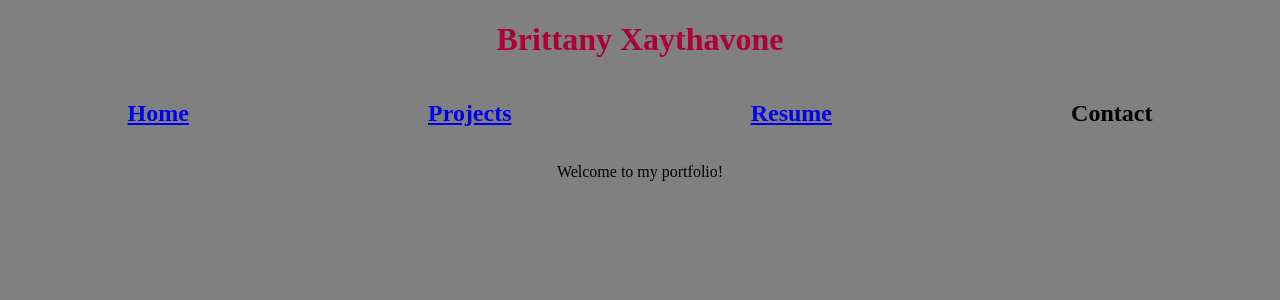
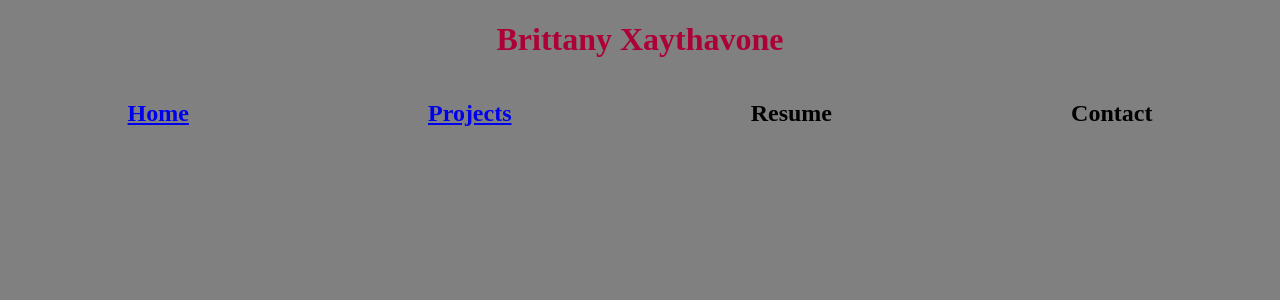
Before and after one commit to britx504/britx504.github.io, a Jekyll site: the page built from index.html, in a window 1280 px wide. Shown: the top 300 px of the page. Built offline with Jekyll 4.4.1, drawn with Linux system fonts in a browser that asks for light colours.

Commit message:
Update index.html

```diff
--- a/index.html
+++ b/index.html
@@ -1,16 +1,3 @@
-<!DOCTYPE html>
-<html>
-  <head>
-    <link rel="stylesheet" href="style.css">
-  </head>
-  <body>
-    <h1>Brittany Xaythavone</h1>
-    <div id="menu">
-      <h2><a href="/">Home</a></h2>
-      <h2><a href="/projects.html">Projects</a></h2>
-      <h2><a href="/resume.html">Resume</a></h2>
-      <h2>Contact</h2>
-    </div>
-    <p>Welcome to my portfolio!</p>
-  </body>
-</html>
+---
+layout: default
+---
```
